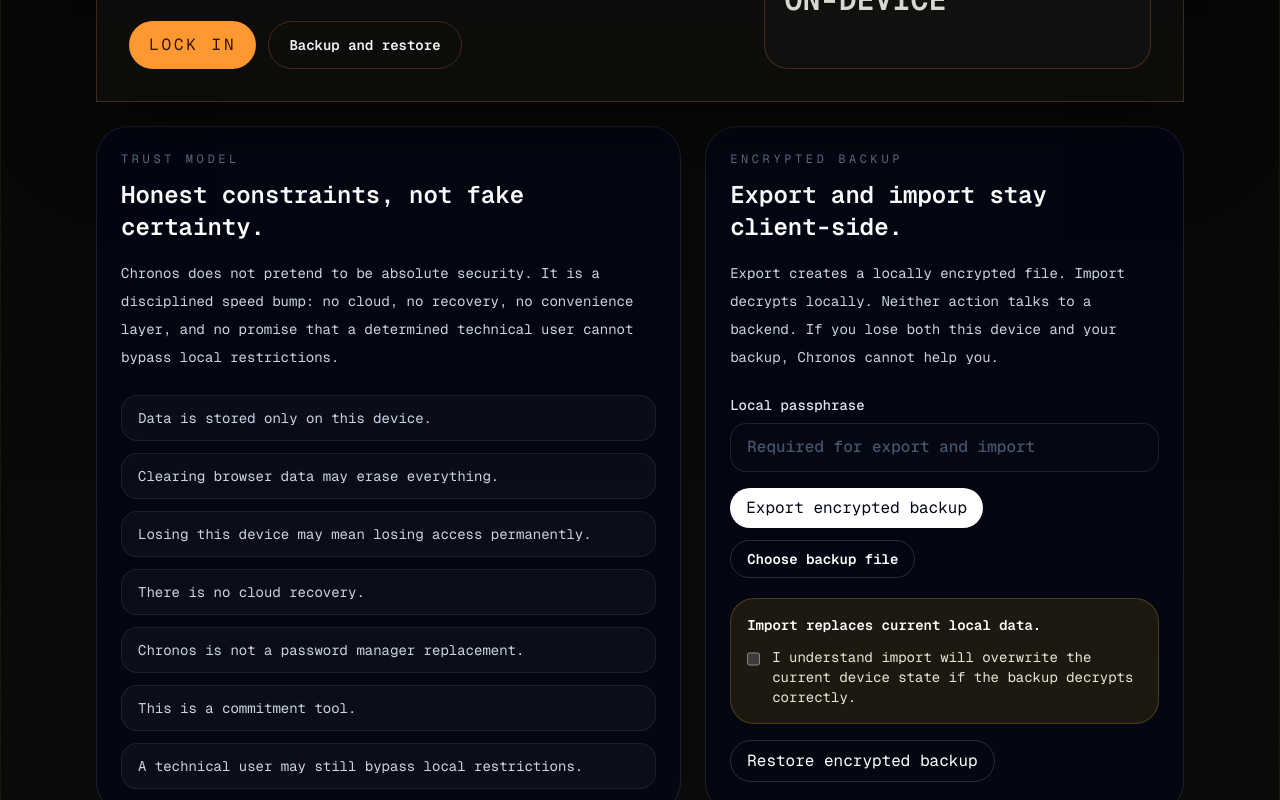
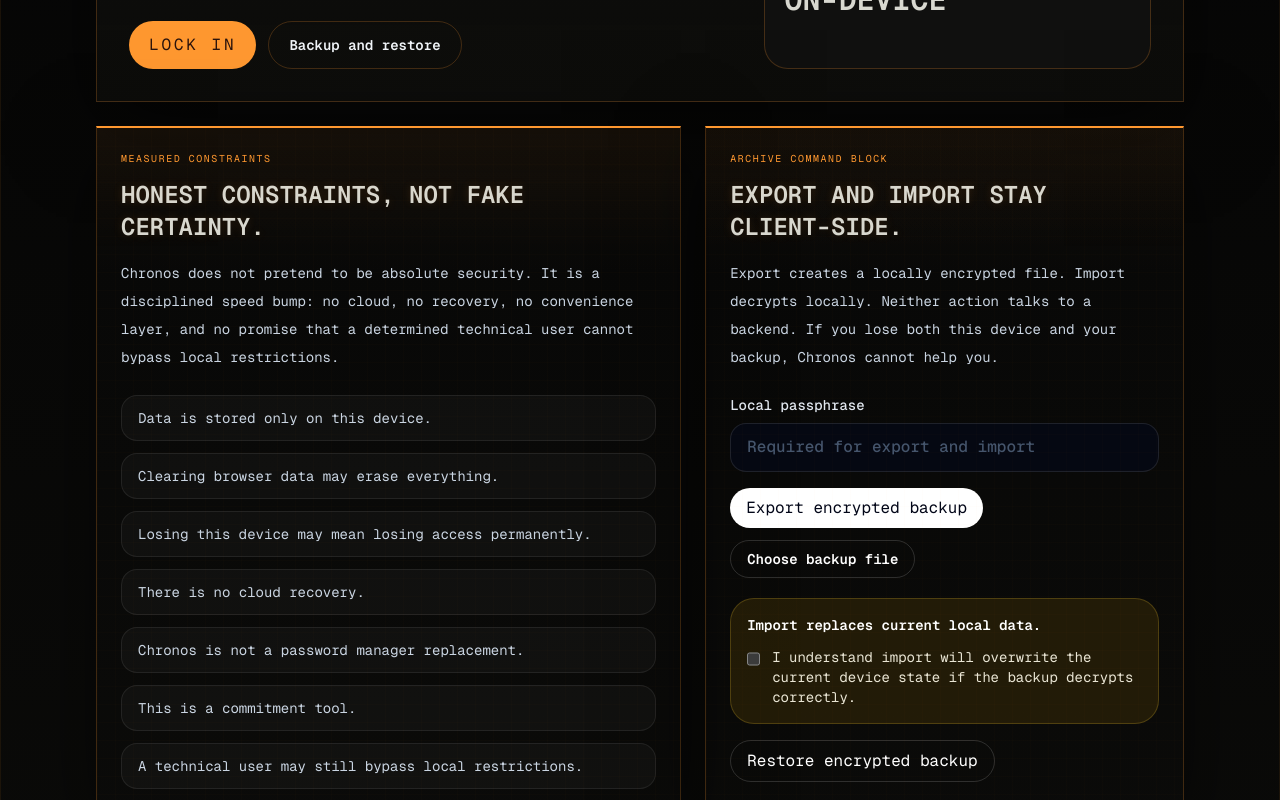
Before and after one commit to HODLCLONE/chronos, a Next.js app: page / in a window 1280 px wide. Shown: the part 440-1240 px from the top of the page. Built offline with nearby package versions, Linux system fonts and the light colour scheme.

Commit message:
feat: deepen chronos nerv console surfaces

```diff
--- a/src/app/globals.css
+++ b/src/app/globals.css
@@ -159,6 +159,57 @@
   text-shadow: 0 0 8px rgba(80, 255, 80, 0.24);
 }
 
+.command-block {
+  border-top: 2px solid var(--chronos-gold);
+  border-bottom: 1px solid var(--chronos-border);
+  background: linear-gradient(180deg, rgba(255, 152, 48, 0.03), transparent 18%);
+}
+
+.command-block-label {
+  font-size: 0.62rem;
+  letter-spacing: 0.16em;
+  text-transform: uppercase;
+  color: var(--chronos-gold);
+}
+
+.id-block {
+  border: 1px solid var(--chronos-border);
+  background: rgba(255, 152, 48, 0.03);
+  padding: 0.7rem 0.85rem;
+}
+
+.id-block-label {
+  font-size: 0.58rem;
+  letter-spacing: 0.14em;
+  text-transform: uppercase;
+  color: var(--chronos-gold);
+}
+
+.id-block-value {
+  margin-top: 0.35rem;
+  color: var(--chronos-cyan);
+  font-size: 0.92rem;
+  letter-spacing: 0.08em;
+  text-transform: uppercase;
+}
+
+.scanner-grid {
+  position: relative;
+  overflow: hidden;
+}
+
+.scanner-grid::after {
+  content: "";
+  position: absolute;
+  inset: 0;
+  pointer-events: none;
+  background:
+    linear-gradient(rgba(255, 152, 48, 0.05) 1px, transparent 1px),
+    linear-gradient(90deg, rgba(255, 152, 48, 0.05) 1px, transparent 1px);
+  background-size: 18px 18px;
+  opacity: 0.28;
+}
+
 .chronos-hourglass {
   position: relative;
   display: inline-flex;
--- a/src/components/chronos-app.tsx
+++ b/src/components/chronos-app.tsx
@@ -262,9 +262,9 @@
         ) : null}
 
         <section className="grid gap-6 lg:grid-cols-[1.1fr_0.9fr]">
-          <div className="rounded-[1.75rem] border border-white/10 bg-slate-950/70 p-4 sm:rounded-[2rem] sm:p-6">
-            <p className="text-xs uppercase tracking-[0.3em] text-slate-500">Trust model</p>
-            <h2 className="mt-3 text-2xl font-semibold text-white">Honest constraints, not fake certainty.</h2>
+          <div className="chronos-panel command-block scanner-grid p-4 sm:p-6">
+            <p className="command-block-label">MEASURED CONSTRAINTS</p>
+            <h2 className="chronos-title mt-3 text-2xl font-semibold">Honest constraints, not fake certainty.</h2>
             <p className="mt-4 max-w-3xl text-sm leading-7 text-slate-300">
               Chronos does not pretend to be absolute security. It is a disciplined speed bump: no cloud, no recovery, no convenience layer, and no promise that a determined technical user cannot bypass local restrictions.
             </p>
@@ -277,9 +277,9 @@
             </ul>
           </div>
 
-          <section id="backup" className="rounded-[1.75rem] border border-white/10 bg-slate-950/70 p-4 sm:rounded-[2rem] sm:p-6">
-            <p className="text-xs uppercase tracking-[0.3em] text-slate-500">Encrypted backup</p>
-            <h2 className="mt-3 text-2xl font-semibold text-white">Export and import stay client-side.</h2>
+          <section id="backup" className="chronos-panel command-block scanner-grid p-4 sm:p-6">
+            <p className="command-block-label">ARCHIVE COMMAND BLOCK</p>
+            <h2 className="chronos-title mt-3 text-2xl font-semibold">Export and import stay client-side.</h2>
             <p className="mt-4 text-sm leading-7 text-slate-300">
               Export creates a locally encrypted file. Import decrypts locally. Neither action talks to a backend. If you lose both this device and your backup, Chronos cannot help you.
             </p>
--- a/src/components/lockin-detail-client.tsx
+++ b/src/components/lockin-detail-client.tsx
@@ -127,10 +127,20 @@
           </button>
         </div>
 
-        <section className="rounded-[1.75rem] border border-white/10 bg-slate-950/70 p-4 shadow-[0_30px_120px_rgba(0,0,0,0.34)] sm:rounded-[2rem] sm:p-8">
-          <p className="text-xs uppercase tracking-[0.35em] text-cyan-200/75">Chronos · Lock detail</p>
-          <div className="mt-4 flex flex-col gap-4 sm:flex-row sm:flex-wrap sm:items-start sm:justify-between sm:gap-6">
+        <section className="chronos-panel command-block scanner-grid p-4 sm:p-8">
+          <p className="command-block-label">LOCK VECTOR DOSSIER</p>
+          <div className="mt-4 grid gap-3 sm:grid-cols-[1fr_auto] sm:items-start">
             <div>
+              <div className="mb-4 grid gap-3 sm:grid-cols-2">
+                <div className="id-block">
+                  <p className="id-block-label">SIGNAL ID</p>
+                  <p className="id-block-value">{entry.id.slice(0, 8)}</p>
+                </div>
+                <div className="id-block">
+                  <p className="id-block-label">LOCK VECTOR</p>
+                  <p className="id-block-value">{status === "ready" ? "UNLOCK WINDOW" : "SEALED"}</p>
+                </div>
+              </div>
               <h1 className="text-3xl font-semibold text-white sm:text-4xl">{entry.serviceName}</h1>
               <p className="mt-3 text-sm text-slate-400">Identity hint: {entry.usernameOrEmail}</p>
             </div>
--- a/src/components/lockin-entry-card.tsx
+++ b/src/components/lockin-entry-card.tsx
@@ -7,10 +7,20 @@
   const status = getLockStatus(entry.unlockAt);
 
   return (
-    <article className="chronos-panel p-4 sm:p-5">
+    <article className="chronos-panel command-block scanner-grid p-4 sm:p-5">
+      <div className="mb-4 grid gap-3 sm:grid-cols-2">
+        <div className="id-block">
+          <p className="id-block-label">SIGNAL ID</p>
+          <p className="id-block-value">{entry.id.slice(0, 8)}</p>
+        </div>
+        <div className="id-block">
+          <p className="id-block-label">LOCK VECTOR</p>
+          <p className="id-block-value">{status === "ready" ? "UNLOCK WINDOW" : "SEALED"}</p>
+        </div>
+      </div>
       <div className="flex flex-col gap-4 sm:flex-row sm:items-start sm:justify-between">
         <div>
-          <p className="text-xs uppercase tracking-[0.28em] text-[var(--chronos-muted)]">{status === "ready" ? "Seal may open" : "Seal active"}</p>
+          <p className="command-block-label">{status === "ready" ? "Unlock window" : "Seal active"}</p>
           <h3 className="chronos-title mt-2 text-xl font-semibold">{entry.serviceName}</h3>
           <p className="mt-2 text-sm text-[var(--chronos-muted)]">Mortal identity: {entry.usernameOrEmail}</p>
         </div>
```
Also changed, not shown: 1 other file (tests, documents, lock files or other folders).
